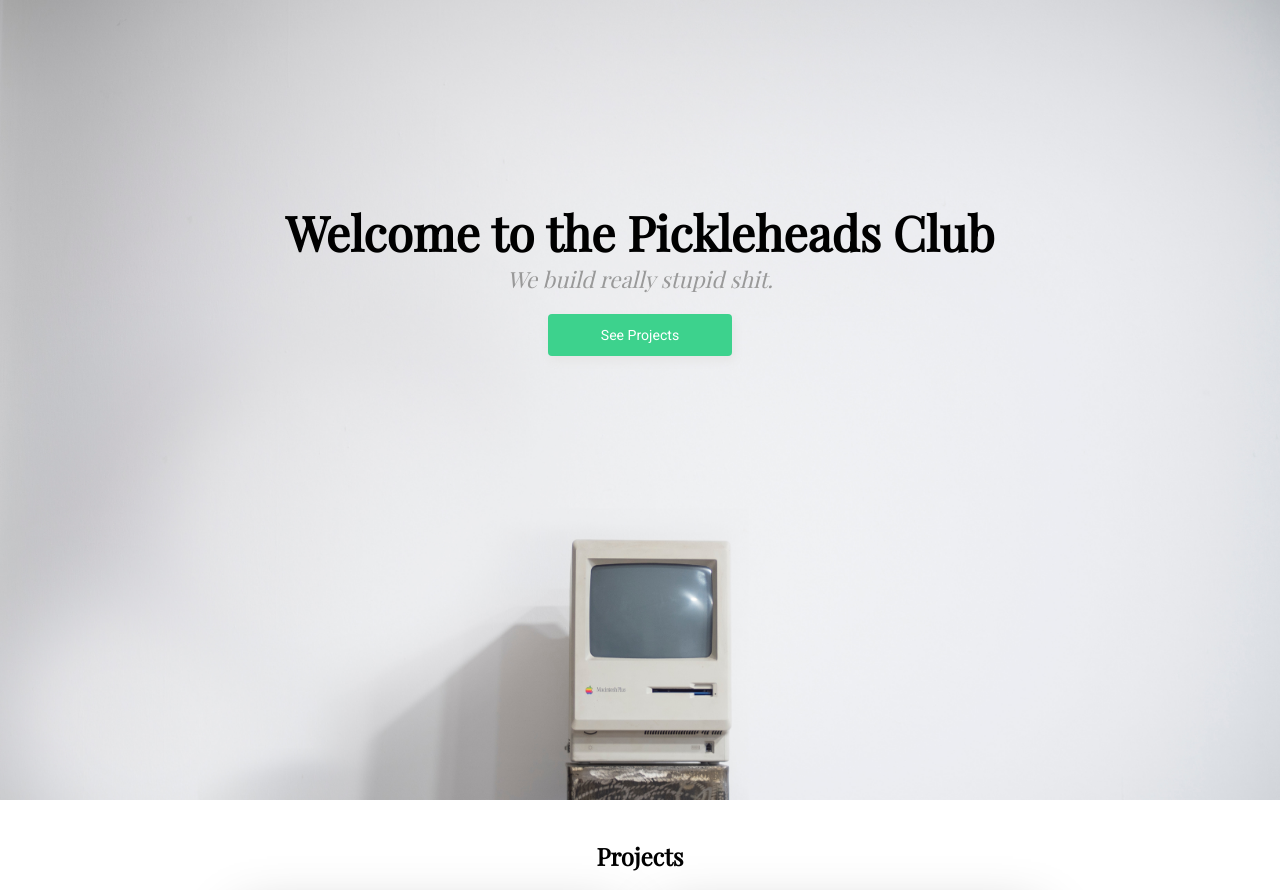
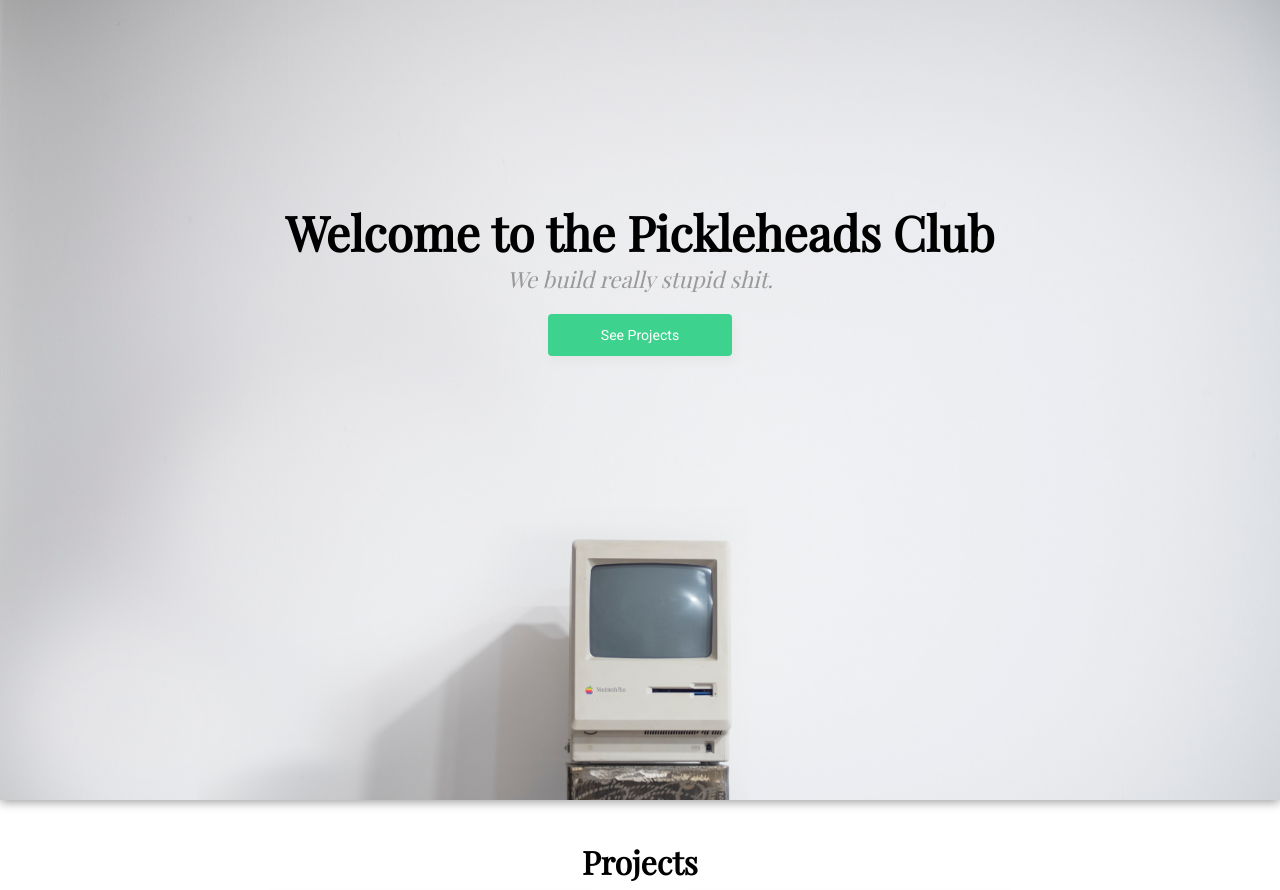
Before and after one commit to pickleheads/pickleheads, a Vue app: page / in a window 1280 px wide. Shown: the top 890 px of the page. Built offline with nearby package versions, Linux system fonts and the light colour scheme; grey boxes are pictures that could not be loaded.

Commit message:
some css changes

```diff
--- a/src/components/Hero.vue
+++ b/src/components/Hero.vue
@@ -25,6 +25,7 @@ export default {
   background: url('/img/background.jpg') no-repeat center bottom;
   background-size: cover;
   height: 100vh;
+  box-shadow: 0 2px 10px #999;
 }
 
 .hero-title {
--- a/src/components/Projects.vue
+++ b/src/components/Projects.vue
@@ -88,7 +88,8 @@ export default {
 }
 
 .projects-header {
-  margin-bottom: 20px;
+  font-size: 2rem;
+  margin-bottom: 40px;
 }
 
 .projects-header-container {
```
